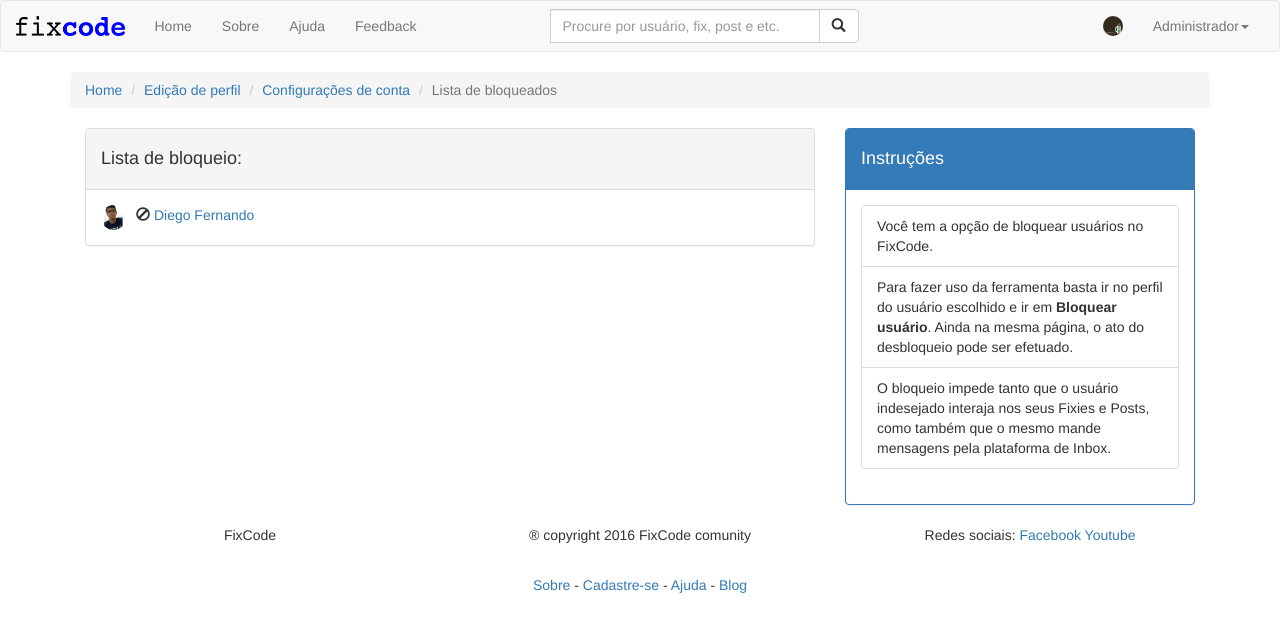
After one commit to tonifc007/FixCodeProject, a Django app: page /editprofile/settings/blocked/ in a window 1280 px wide. The commit adds this page. Shown: the top 632 px of the page. Run offline with Django 3.2, Linux system fonts and the light colour scheme; a user stored in the database is signed in; data comes from the database, SQL or seed files in the repository; both versions use the stored data as it was after the commit; some libraries are stand-ins or nearby versions.

Commit message:
Falta bloquear conversas

```diff
--- /dev/null
+++ b/core/templates/core/blockedlist.html
@@ -0,0 +1,92 @@
+{% extends 'core/base.html' %}
+{% load aux_tags %}
+{% load staticfiles %}
+{% block titulo %}Lista de bloqueio - FixCode{% endblock %}
+{% block user %}{{user.first_name}}{% endblock %}
+{% block verperfil %}{% url 'core:profile' user.username %}{% endblock %}
+
+{% block menu %}
+<li><a href="{% url 'core:register' %}">Cadastre-se!</a></li>
+<li><a href="#">Sobre</a></li>
+<li><a href="#">Ajuda</a></li>
+<li><a href="#">Feedback</a></li>
+{% endblock %}
+
+{% block imagemperfil %}
+	{% if eu.imagem_perfil %}
+		<a href="{% url 'core:profile' user.username %}"><img src="{{ eu.imagem_perfil.url }}" class="navbar-brand img-circle" alt="imgperfil" width="50" height="60"></a>
+	{% else %}
+		<a href="{% url 'core:profile' user.username %}"><img src="{% static 'core/imagens/default.png' %}" class="navbar-brand img-circle" alt="imgperfil" width="50" height="60"></a>
+
+	{% endif %}
+{% endblock %}
+
+
+{% block body %}
+<div class="container">
+	<div class="row">
+		<div class="col-xs-12 col-sm-12 col-md-12 col-lg-12">
+		<ol class="breadcrumb">
+		  <li><a href="/">Home</a></li>
+		  <li><a href="/editprofile/">Edição de perfil</a></li>
+		  <li><a href="/editprofile/settings/">Configurações de conta</a></li>
+		  <li class="active">Lista de bloqueados</li>
+		</ol>
+		</div>
+	</div>
+</div>
+<div class="container">
+	<div class="row">
+		<div class="col-xs-12 col-sm-12 col-md-12 col-lg-12">
+			<div class="col-lg-8">
+				<div class="panel panel-default">
+					<div class="panel-heading"><h4>Lista de bloqueio:</h4></div>
+					<div class="panel-body">
+						<div class="media-body">
+
+							{% for com in lista %}
+								<div class="media">
+									<div class="media-left media-middle">
+									{% if com|imagemperfil %}
+
+									<img src="{{ com|imagemperfil }}" class="media-object img-circle" alt="imgperfil" width="25" height="25">
+									{% else %}
+									<img src="{% static 'core/imagens/default.png' %}" class="media-object img-circle" alt="imgperfil" width="25" height="25">
+									{% endif %}
+									</div>
+									<div class="media-body">
+										<div class="media-heading">
+											<span class="glyphicon glyphicon-ban-circle"></span><a href="{% url 'core:profile' com.username %}"> {{ com.first_name }}</a>
+										</div>
+									</div>
+								</div>
+
+						  	{% empty %}
+						  		<h5>Você ainda não bloqueou ninguém. :)</h5>
+						{% endfor %}
+						</div>
+
+					</div>
+				</div>
+			</div>
+			<div class="col-lg-4">
+				<div class="panel panel-primary">
+				<div class="panel-heading"><h4>Instruções</h4></div>
+					<div class="panel-body">
+
+
+						    <ul class="list-group">
+							  <li class="list-group-item">Você tem a opção de bloquear usuários no FixCode.</li>
+							  <li class="list-group-item">Para fazer uso da ferramenta basta ir no perfil do usuário escolhido e ir em <b>Bloquear usuário</b>. Ainda na mesma página, o ato do desbloqueio pode ser efetuado.</li>
+							  <li class="list-group-item">O bloqueio impede tanto que o usuário indesejado interaja nos seus Fixies e Posts, como também que o mesmo mande mensagens pela plataforma de Inbox.</li>
+							</ul>
+
+					</div>
+				</div>
+
+			</div>
+		</div>
+	</div>
+</div>
+
+{% endblock %}
--- a/core/templates/core/postdetail.html
+++ b/core/templates/core/postdetail.html
@@ -221,12 +221,16 @@
 										{% endif %}
 									</div>
 									<div class="media-body">
+									{% if acessoBlock  %}
+										<h4>Você não pode responder este post. :/</h4>
+									{% else %}
 
 										<form method="post">
 										{% csrf_token %}
 											<textarea class="form-control" rows="4" name="{{form.coment.name}}" placeholder="Escreva aqui seu comentário."></textarea>
 
 											<button class="btn btn-success col-xs-4 col-xs-offset-3 botaoPost" type="submit">Comentar</button>
+									{% endif %}
 
 									</div>
 								</div>
--- a/core/urls.py
+++ b/core/urls.py
@@ -11,6 +11,7 @@ urlpatterns = [
     url(r'^logout_user/$', views.logout_user, name='logout_user'),
     url(r'^editprofile/$', views.edit_details_profile, name='editprofile'),
     url(r'^editprofile/settings/$', views.settings, name='settings'),
+    url(r'^editprofile/settings/blocked/$', views.lista_bloqueados, name='blockedlist'),
     url(r'^friendsactivities/$', views.friendsactivities, name='friendsactivities'),
     url(r'^notificaIndex/$', views.notificaIndex, name='notifica'),
     url(r'^notificaIndexParticipation/$', views.notificaIndexParticipation, name='notificaParticipation'),
@@ -87,6 +88,7 @@ urlpatterns = [
     url(r'^bloquear/$', views.bloquear_user, name='bloquear'),
     url(r'^desbloquear/$', views.desbloquear_user, name='desbloquear'),
 
+
     #Paginas de inbox
     url(r'^inbox/$', views.my_contacts, name='my_contacts'),
     url(r'^inbox/message/(?P<pkreceptor>[0-9]+)/$', views.sala, name='sala'),
--- a/core/views.py
+++ b/core/views.py
@@ -546,8 +546,13 @@ def fix_detail(request, pk, aviso=False):
 		else:
 			chave_fav = 0
 
+		instanciaBlock = Blocked()
+		acessoBlock = False
+		if instanciaBlock.get_dados_esta_block(fixie.user, request.user) == 1:
+			acessoBlock = True
+
 		coments = ComentFixies.objects.filter(fixie=fixie.pk)
-	return render(request, 'core/fixdetail.html', {'eu': eu,'fixie': fixie, 'coments':coments, 'form':form, 'chave':chave, 'chave_fav':chave_fav, 'aviso':aviso, 'chave_de_participacao':chave_de_participacao})
+	return render(request, 'core/fixdetail.html', {'eu': eu,'fixie': fixie, 'coments':coments, 'form':form, 'chave':chave, 'chave_fav':chave_fav, 'aviso':aviso, 'chave_de_participacao':chave_de_participacao, 'acessoBlock':acessoBlock })
 
 def best_answer(request, pk):
 	#ufa! essa view quase me mata kkk :')
@@ -1215,6 +1220,15 @@ def following(request, username):
 		'numerofollowings':followings,
 		'numerofollowers':followers,
 		'dadoBlock':dadoBlock})
+
+def lista_bloqueados(request):
+	if not request.user.is_authenticated():
+		return render(request, 'core/login.html')
+	else:
+		eu = get_object_or_404(Profile, user=request.user)
+		instanciaBlock = Blocked()
+		lista = instanciaBlock.relacao_de_bloqueados_decrescente(request.user)
+		return render(request, 'core/blockedlist.html', {'eu':eu, 'lista':lista})
 
 def bloquear_user(request):
 	if not request.user.is_authenticated():
@@ -1322,7 +1336,13 @@ def post_detail(request, pk):
 			post.save()
 		coments = ComentPost.objects.filter(post=post)
 
-		return render(request, 'core/postdetail.html', {'post': post, 'coments':coments, 'form':form, 'eu':eu, 'donoDoPost':donoDoPost})
+		instanciaBlock = Blocked()
+
+		acessoBlock = False
+		if instanciaBlock.get_dados_esta_block(post.user, request.user) == 1:
+			acessoBlock = True
+
+		return render(request, 'core/postdetail.html', {'post': post, 'coments':coments, 'form':form, 'eu':eu, 'donoDoPost':donoDoPost, 'acessoBlock':acessoBlock })
 
 def my_posts(request):
 	if not request.user.is_authenticated():
```
Also changed, not shown: core/templates/core/fixdetail.html (+9 -5 lines), db.sqlite3.
